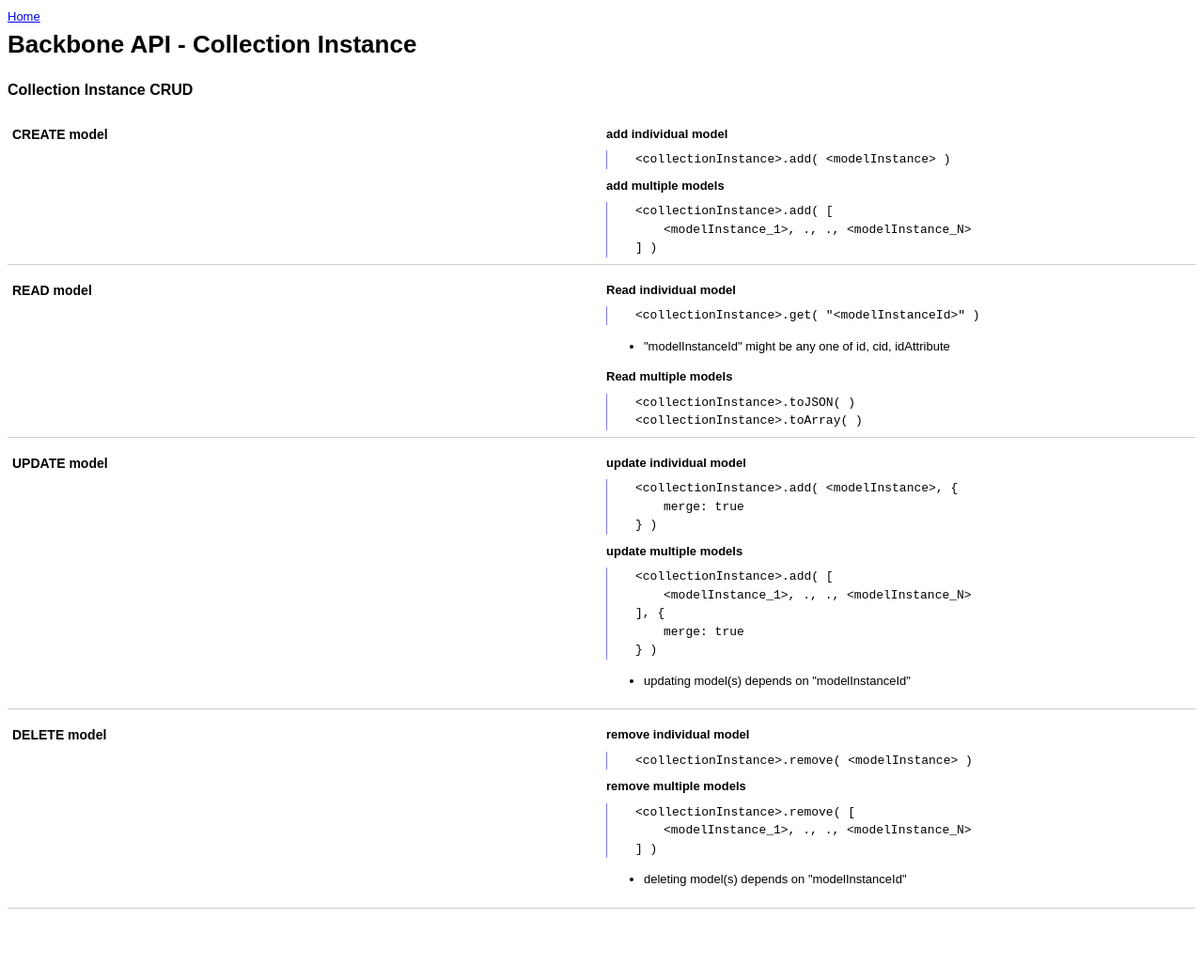
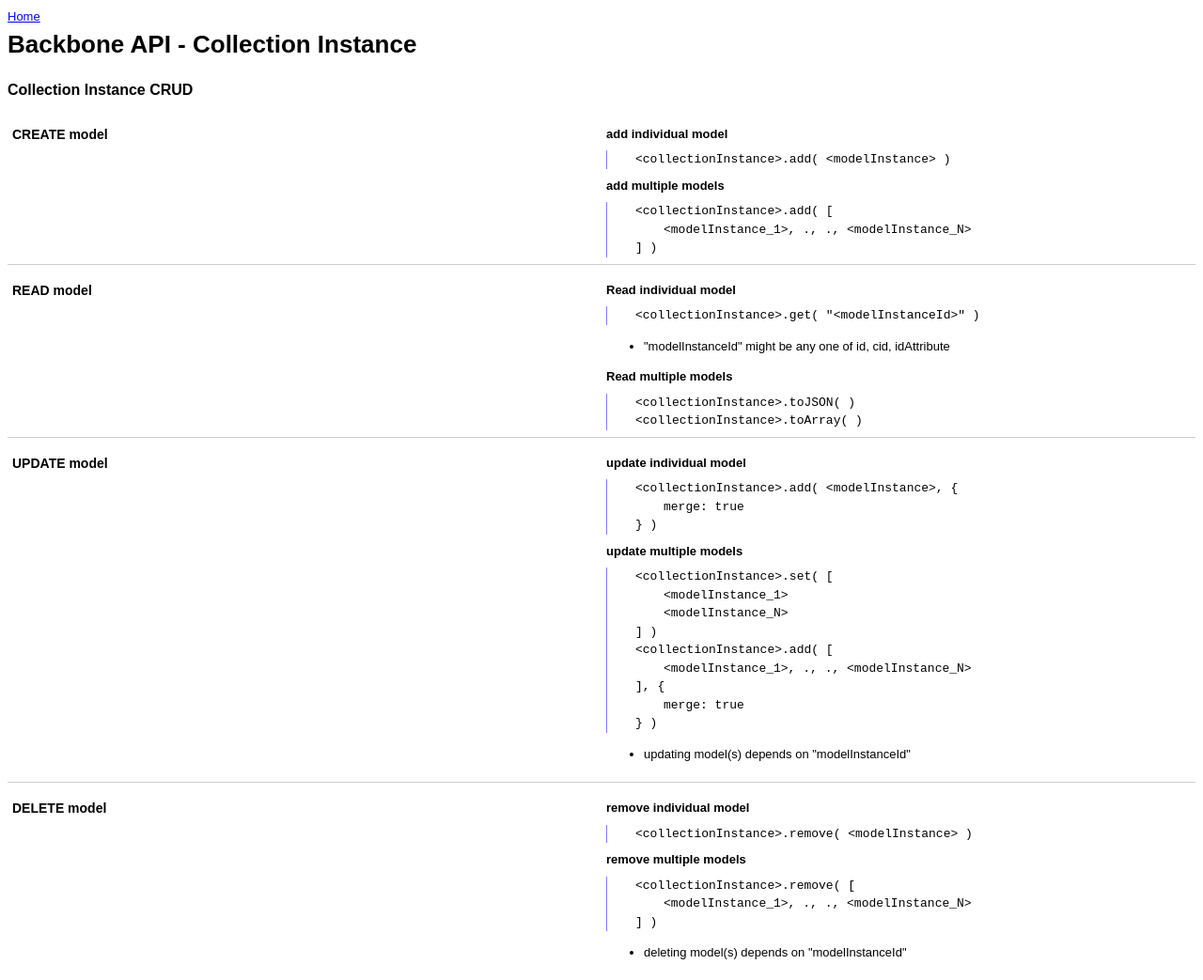
Before and after one commit to SanthoshBabuMR/learning-backbone, a website: page views/api/CollectionInstance.html in a window 1280 px wide. Shown: the top 1043 px of the page at 94% size. Before the commit the page ends 977 px from the top, so only its background shows below. Drawn offline with Linux system fonts and the light colour scheme.

Commit message:
updated api quick doc reference

```diff
--- a/views/api/CollectionInstance.html
+++ b/views/api/CollectionInstance.html
@@ -114,6 +114,18 @@
 						</h4>
 						<span class="code-block">
 							<span>
+								&lt;collectionInstance&gt;.set( [
+									<span>
+										&lt;modelInstance_1&gt;
+									</span>
+									<span>
+										&lt;modelInstance_N&gt;
+									</span>
+								] )
+							</span>
+						</span>
+						<span class="code-block">
+							<span>
 								&lt;collectionInstance&gt;.add( [
 									<span>
 										&lt;modelInstance_1&gt;, ., ., &lt;modelInstance_N&gt;
```
Also changed, not shown: views/api/modelInstance.html (+5 -0 lines).
